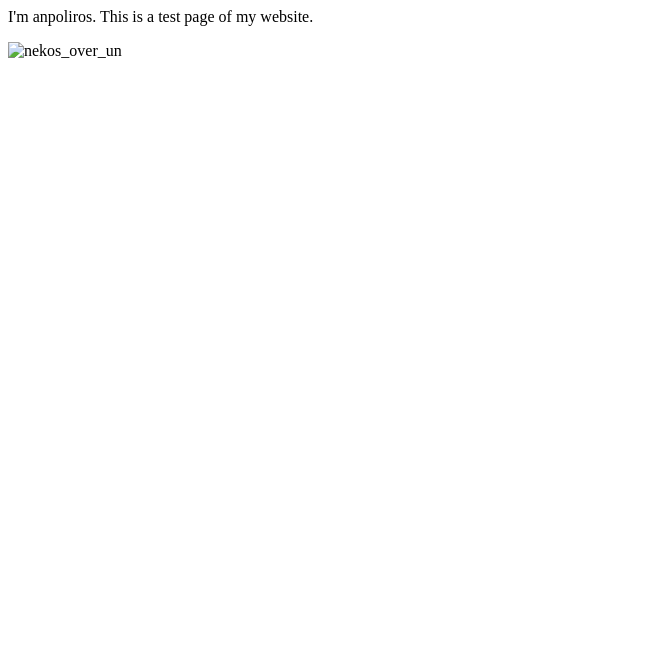
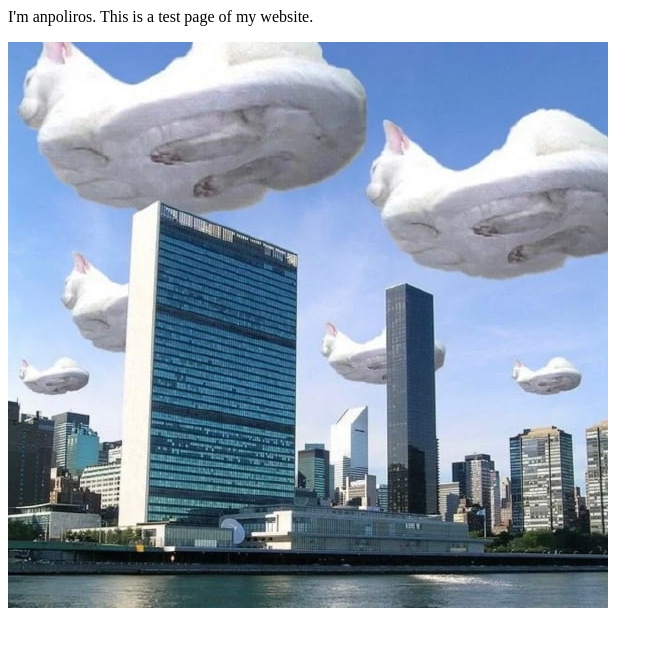
Before and after one commit to Anpoliros/anpoliros.github.io, a plain HTML site: page index.html in a window 1280 px wide. Shown: the whole page, without its empty margins (0-663 px from the left). Drawn offline with Linux system fonts and the light colour scheme.

Commit message:
Update index.html

```diff
--- a/index.html
+++ b/index.html
@@ -1,6 +1,6 @@
 <body>
   <div id="content" style="opacity: 1;">
-			<p>I'm anpoliros. This is a test page of my website.<i class="fa fa-home"></i></p>
-			<img class="animate__animated animate__slideInUp" src="/images/IMG_9497.JPG" alt="nekos_over_un">
+	<p>I'm anpoliros. This is a test page of my website.<i class="fa fa-home"></i></p>
+	<img class="animate__animated animate__slideInUp" src="neko_over_un.jpeg" alt="nekos_over_un">
   </div>
 </body>
```
